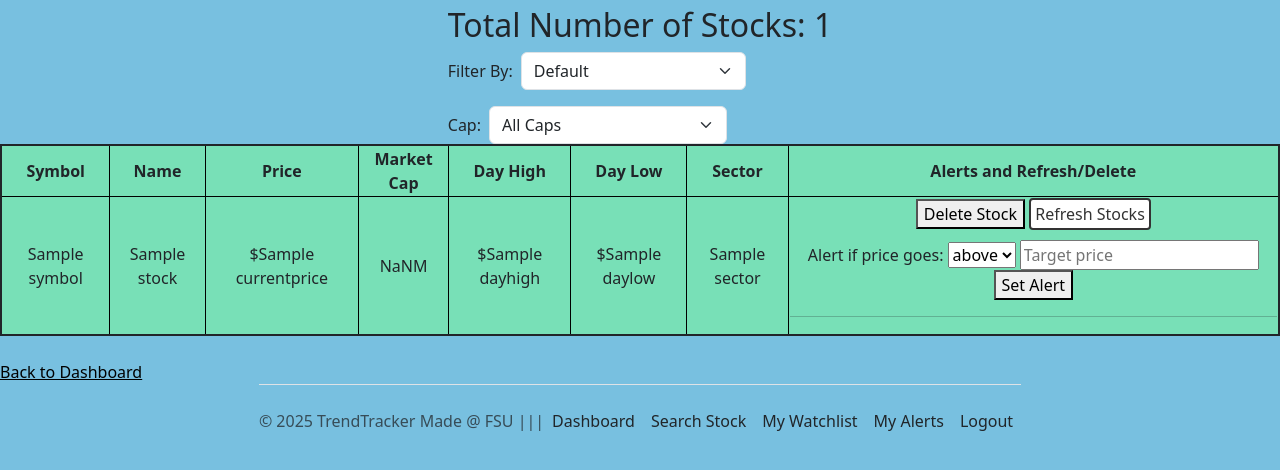
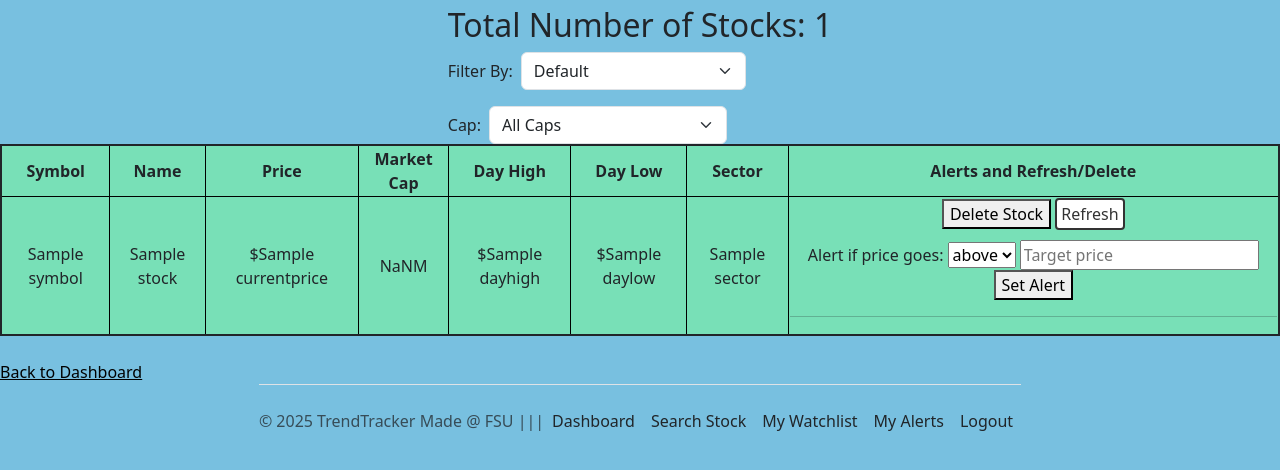
Before and after one commit to lucasstone1025/Stock-Portfolio-Tracker, a Node server app: template views/watchlist.ejs in a window 1280 px wide. Shown: the part 147-617 px from the top of the page. Run offline with Node 20, Linux system fonts and the light colour scheme; the template is opened without the code that fills it: most values are stand-ins (such as "Sample title", 1, 10 or a date in 2020).

Commit message:
minor bug fixes

```diff
--- a/index.js
+++ b/index.js
@@ -67,8 +67,7 @@
           from: '"Stock Watcher" lucasstone49@gmail.com',
           to: alert.email,
           subject: `Price Alert for ${alert.symbol}`,
-          text: `The stock ${alert.symbol} had ${direction === "up" ? "risen above" : "fallen below"}
-                your target price of $${target}. Current price: $${current}.`
+          text: `The stock ${alert.symbol} had ${direction === "up" ? "risen above" : "fallen below"} your target price of $${target}. Current price: $${current}.`
         });
 
         await db.query(`UPDATE alerts SET triggered = TRUE WHERE id = $1`, [alert.id]);
--- a/views/watchlist.ejs
+++ b/views/watchlist.ejs
@@ -74,10 +74,12 @@
                                     <input type="hidden" name="symbol" value="<%= stock.symbol %>">
                                     <button type="submit">Delete Stock</button>
                                 </form>
-                                <a href="/watchlist?filter=<%= filter %>&capFilter=<%= capFilter %>" class="btn-refresh">
-                                    Refresh Stocks
-                                </a>
-
+                                <form action="/refresh" method="POST" style="display:inline">
+                                    <input type="hidden" name="symbol"     value="<%= stock.symbol %>">
+                                    <input type="hidden" name="filter"     value="<%= filter %>">
+                                    <input type="hidden" name="capFilter"  value="<%= capFilter %>">
+                                    <button type="submit" class="btn-refresh">Refresh</button>
+                                </form>
 
                                 <form action="/setalert" method="POST" style="margin-top: 10px;">
                                     <input type="hidden" name="symbol" value="<%= stock.symbol %>" />
```
Also changed, not shown: views/alerts.ejs (line endings or trailing spaces).
